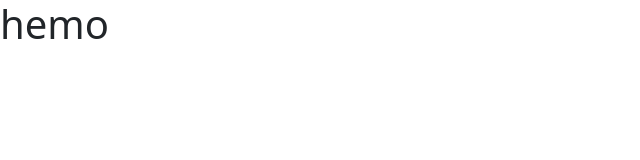
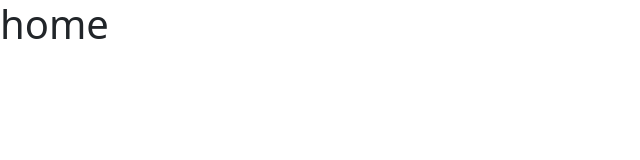
Before and after one commit to AndreaCatapano/react-prototipo-team-2, a React (Vite) app: page / in a window 1280 px wide. Shown: the top 160 px of the page, without its empty margins (0-640 px from the left). Built offline with nearby package versions, Linux system fonts and the light colour scheme.

Commit message:
feat: fix demo home

```diff
--- a/src/App.jsx
+++ b/src/App.jsx
@@ -2,7 +2,7 @@ function App() {
 
   return (
     <>
-      <h1>hemo</h1>
+      <h1>home</h1>
     </>
   )
 }
```
